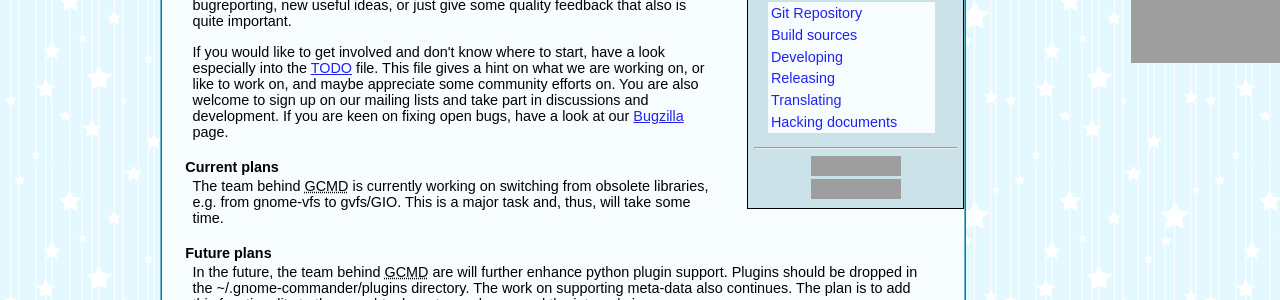
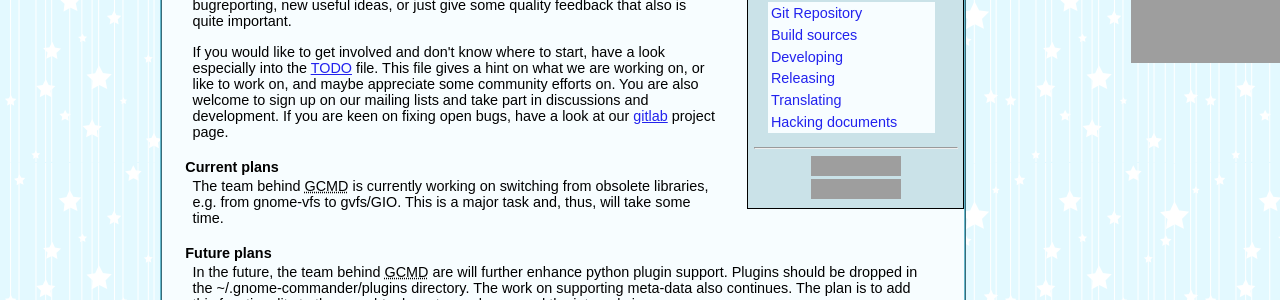
Before and after one commit to gcmd/gcmd.github.io, a Jekyll site: the page dev.html, which Jekyll copies as it is, in a window 1280 px wide and 900 px high, cut to the strip 237-537 px from the top of the window. Built offline with Jekyll 4.4.1, drawn with Linux system fonts in a browser that asks for light colours; grey boxes are pictures that could not be loaded.

Commit message:
Migrate bug links from bugzilla to gitlab

```diff
--- a/dev.html
+++ b/dev.html
@@ -58,9 +58,9 @@ into the <a href="https://git.gnome.org/cgit/gnome-commander/plain/TODO">TODO</a
 file gives a hint on what we are working on, or like to work on, and
 maybe appreciate some community efforts on. You are also welcome
 to sign up on our mailing lists and take part in discussions and development.
-If you are keen on fixing open bugs, have a look at
-our <a href="https://bugzilla.gnome.org/browse.cgi?product=gnome-commander"
-title="Please report bugs here">Bugzilla</a> page.</p>
+If you are keen on fixing open bugs, have a look at our
+<a href="https://gitlab.gnome.org/GNOME/gnome-commander/issues"
+title="Please report bugs here">gitlab</a> project page.</p>
 
 <h4>Current plans</h4>
 <p>The team behind <abbr title="GNOME Commander">GCMD</abbr> is currently working on switching from
--- a/index.html
+++ b/index.html
@@ -58,7 +58,7 @@ title: The GNOME Commander Homepage
 <li>Integrated command line.</li>
 </ul>
 <h2><img class="info" src="img/icons/actions/process-stop.png" height="32" width="32" alt="Caution"> <a name="bugs" id="bugs">Bugs</a></h2>
-<p>You can report or view GNOME Commander bugs at <a href="https://bugzilla.gnome.org/browse.cgi?product=gnome-commander" title="Please report bugs here">the gnome.org Bugzilla</a>.</p>
+<p>You can report or view GNOME Commander bugs at <a href="https://gitlab.gnome.org/GNOME/gnome-commander/issues" title="Please report bugs here">gitlab.gnome.org</a>.</p>
 <p>All users of GNOME Commander are very welcome to help us find, hunt down and kill bugs. :)</p>
 <h2><img class="info" src="img/icons/actions/mail-reply-all.png" height="32" width="32" alt="Mailing lists"> <a name="maillists" id="maillists">Mailing lists</a></h2>
 <p>There are two mailing lists for GNOME Commander which are
```
